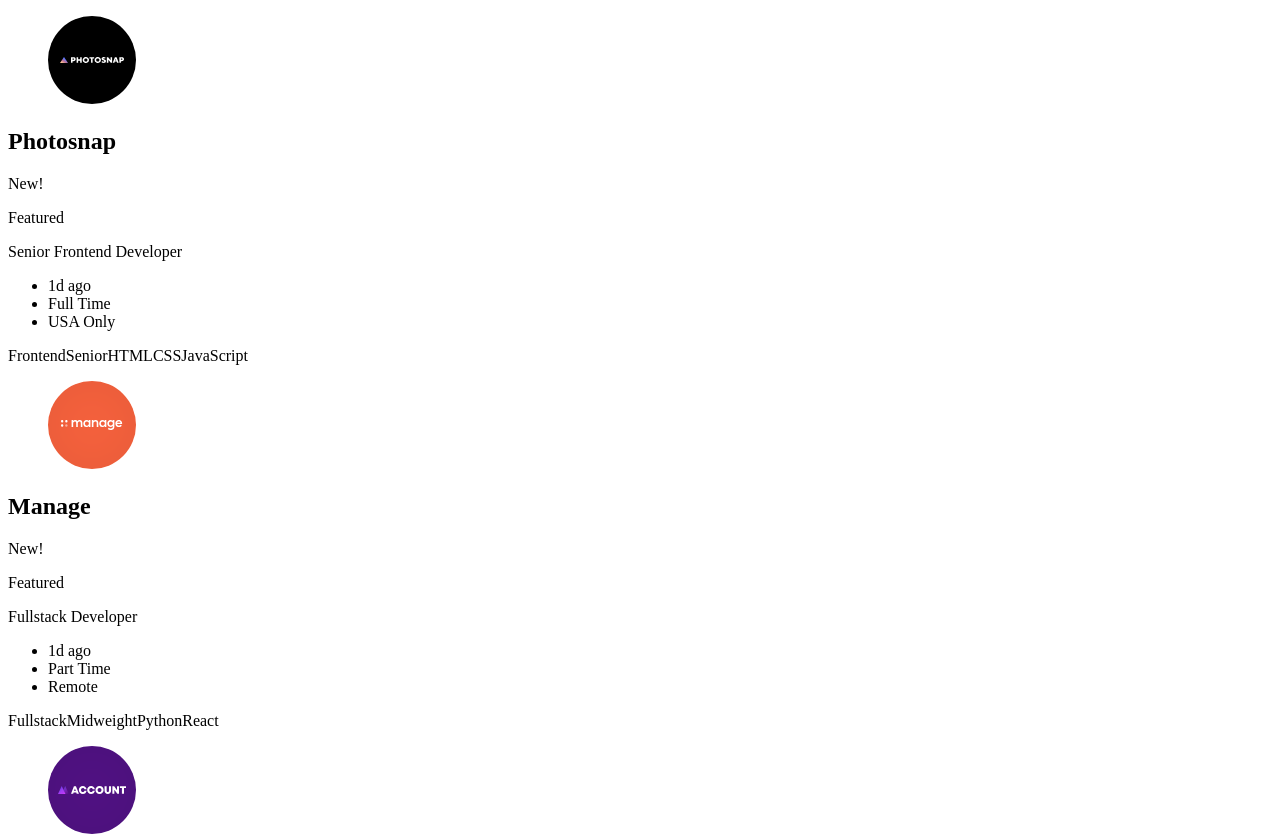
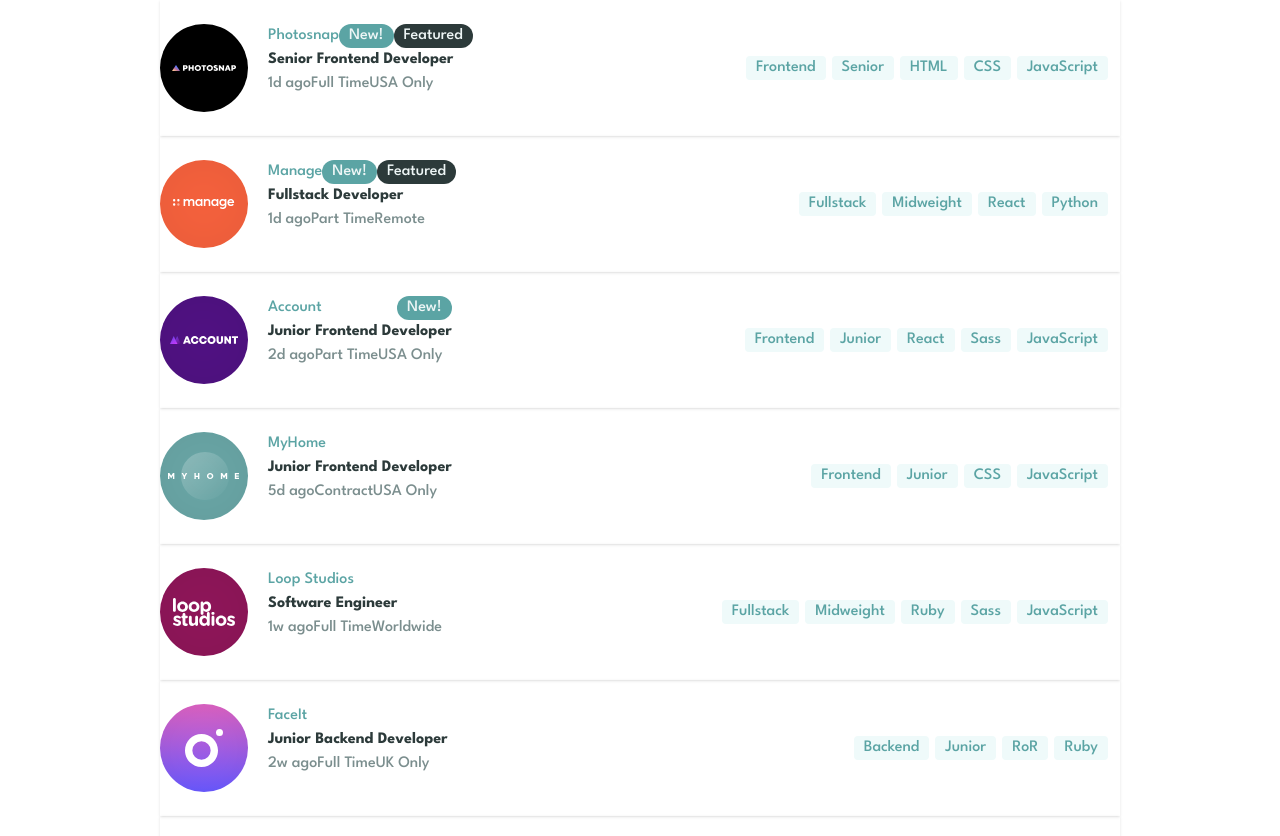
Before and after one commit to HananeEL-2023/jobListing, a React (Vite) app: page / in a window 1280 px wide. Shown: the top 836 px of the page. Built offline with nearby package versions, Linux system fonts and the light colour scheme; the HTML template or start-up script is replaced by a standard one.

Commit message:
Part one (Styling)

```diff
--- a/src/App.jsx
+++ b/src/App.jsx
@@ -1,5 +1,4 @@
-import React from "react";
-import JobListing from "../styles/components/JobListing";
+import JobListing from "./components/JobListing";
 
 export default function App() {
   return <JobListing />;
--- /dev/null
+++ b/src/components/JobListing.jsx
@@ -0,0 +1,77 @@
+import data from "/data.json";
+import "/styles/index.css";
+
+export default function JobListing() {
+  return (
+    <div>
+      {data.map((job) => {
+        return (
+          <section key={job.id}>
+            <article className="flex items-center shadow w-9/12 mx-auto justify-between py-6">
+              <div className="flex">
+                <figure className="mr-5">
+                  <img src={job.logo} alt="logo" />
+                </figure>
+                <div>
+                  <div className="flex justify-between">
+                    <h2 className="text-base text-desaturated-dark-cyan font-medium">
+                      {job.company}
+                    </h2>
+                    {job.new && (
+                      <p className="text-base bg-desaturated-dark-cyan text-light-grayish-cyan2 p-1 rounded-b-2xl rounded-t-2xl py-0 px-2.5">
+                        New!
+                      </p>
+                    )}
+                    {job.featured && (
+                      <p className="text-base py-0 px-2.5 text-light-grayish-cyan2 bg-very-dark-grayish-cyan rounded-b-2xl rounded-t-2xl">
+                        Featured
+                      </p>
+                    )}
+                  </div>
+                  <p className="font-bold text-base text-very-dark-grayish-cyan">
+                    {job.position}
+                  </p>
+                  <ul className="flex text-base text-dark-grayish-cyan">
+                    <li>{job.postedAt}</li>
+                    <li>{job.contract}</li>
+                    <li>{job.location}</li>
+                  </ul>
+                </div>
+              </div>
+              <ul className="flex text-base text-desaturated-dark-cyan ">
+                <li className="mr-1.5 bg-light-grayish-cyan1 px-2.5 rounded">
+                  {job.role}
+                </li>
+                <li className="mr-1.5 bg-light-grayish-cyan1 px-2.5 rounded">
+                  {job.level}
+                </li>
+                <ul className="flex ">
+                  {job.tools &&
+                    job.tools.map((tool, index) => (
+                      <li
+                        key={index}
+                        className="px-2.5 rounded mr-1.5 bg-light-grayish-cyan1"
+                      >
+                        {tool}
+                      </li>
+                    ))}
+                </ul>
+                <ul className="flex mr-1.5 ">
+                  {job.languages &&
+                    job.languages.map((language, index) => (
+                      <li
+                        key={index}
+                        className="px-2.5 rounded mr-1.5 bg-light-grayish-cyan1"
+                      >
+                        {language}
+                      </li>
+                    ))}
+                </ul>
+              </ul>
+            </article>
+          </section>
+        );
+      })}
+    </div>
+  );
+}
--- a/styles/components/JobListing.jsx
+++ /dev/null
@@ -1,38 +0,0 @@
-import data from "/data.json";
-
-export default function JobListing() {
-  return (
-    <div>
-      {data.map((job) => {
-        return (
-          <section key={job.id}>
-            <article>
-              <div>
-                <figure>
-                  <img src={job.logo} alt="logo" />
-                </figure>
-                <div>
-                  <h2>{job.company}</h2>
-                  {job.new && <p>New!</p>}
-                  {job.featured && <p>Featured</p>}
-                  <p>{job.position}</p>
-                  <ul>
-                    <li>{job.postedAt}</li>
-                    <li>{job.contract}</li>
-                    <li>{job.location}</li>
-                  </ul>
-                </div>
-              </div>
-              <div>
-                {job.role}
-                {job.level}
-                {job.languages}
-                {job.tools}
-              </div>
-            </article>
-          </section>
-        );
-      })}
-    </div>
-  );
-}
```
